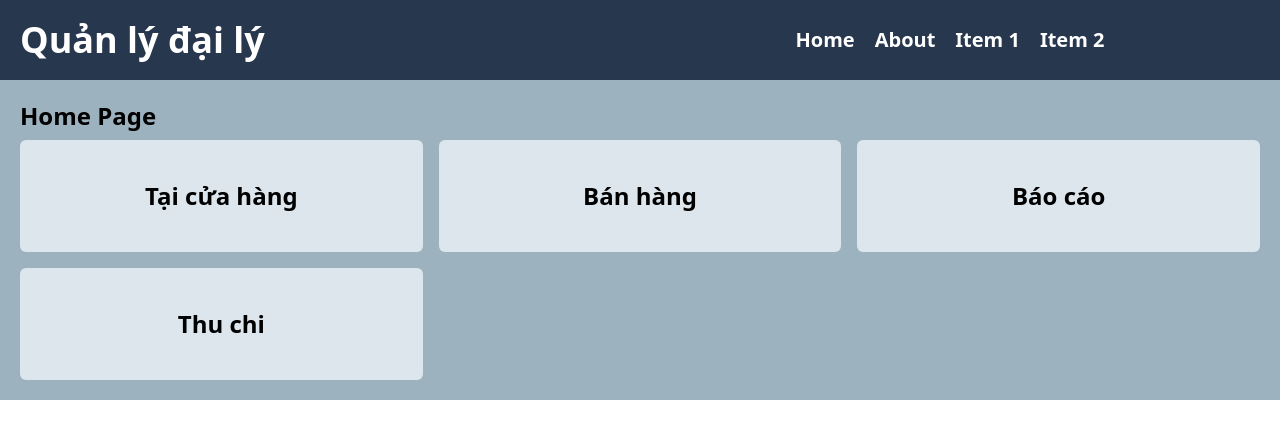
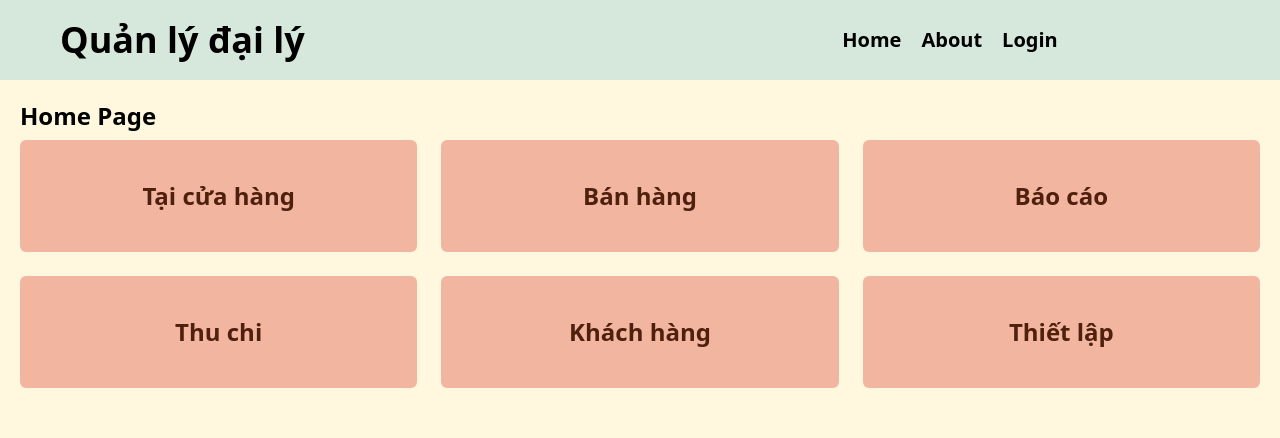
Before and after one commit to tannnt23/SE104.N21-QuanLyDaiLy, a React (Vite) app: page / in a window 1280 px wide. Shown: the top 438 px of the page. Built offline with nearby package versions, Linux system fonts and the light colour scheme.

Commit message:
Add some styles

```diff
--- a/index.html
+++ b/index.html
@@ -4,7 +4,7 @@
     <meta charset="UTF-8" />
     <link rel="icon" type="image/svg+xml" href="/vite.svg" />
     <meta name="viewport" content="width=device-width, initial-scale=1.0" />
-    <title>Vite + React</title>
+    <title>Quản lý đại lý</title>
   </head>
   <body>
     <div id="root"></div>
--- a/src/component/header/Header.jsx
+++ b/src/component/header/Header.jsx
@@ -1,8 +1,8 @@
 const Header = () => {
   return (
-    <header className="flex w-screen p-5 bg-[#27374D] text-white">
+    <header className="flex p-5 bg-[#D6E8DB]">
       <div className="flex-1 flex">
-        <h1 className="text-4xl font-bold cursor-pointer">Quản lý đại lý</h1>
+        <h1 className="text-4xl font-bold ml-10 cursor-pointer">Quản lý đại lý</h1>
       </div>
       <div className="flex-1 flex items-center justify-center">
         <ul className="flex space-x-5 justify-center text-xl font-semibold">
@@ -13,10 +13,7 @@ const Header = () => {
             <button>About</button>
           </li>
           <li>
-            <button>Item 1</button>
-          </li>
-          <li>
-            <button>Item 2</button>
+            <button>Login</button>
           </li>
         </ul>
       </div>
--- a/src/component/layout/Layout.jsx
+++ b/src/component/layout/Layout.jsx
@@ -5,7 +5,7 @@ const Layout = ({ children }) => {
     <div className="h-screen min-h-screen relative">
       <Header />
       {/* Content */}
-      <div className="p-5 bg-[#9DB2BF]">
+      <div className="p-5 min-h-[calc(100vh-80px)] bg-[#FFF8DE]">
         <div>{children}</div>
       </div>
       {/* ---Content--- */}
--- a/src/component/menu/menuItem/MenuItem.jsx
+++ b/src/component/menu/menuItem/MenuItem.jsx
@@ -1,6 +1,6 @@
 const MenuItem = ({ label }) => {
   return (
-    <div className="p-10 bg-[#DDE6ED] rounded-md flex justify-center cursor-pointer hover:bg-blue-300 transition ease-in-out duration-150">
+    <div className="p-10 bg-[#F2B6A0] hover:bg-[#FFDEB4] text-[#4F200D]  rounded-md flex justify-center cursor-pointer transition ease-in-out duration-150">
       <p className="text-2xl font-semibold">{label}</p>
     </div>
   );
--- a/src/component/menu/menuWrapper/MenuWrapper.jsx
+++ b/src/component/menu/menuWrapper/MenuWrapper.jsx
@@ -2,11 +2,13 @@ import MenuItem from "../menuItem/MenuItem";
 
 function MenuWrapper() {
   return (
-    <div className=" grid grid-cols-3 gap-4">
+    <div className=" grid grid-cols-3 gap-6">
       <MenuItem label={"Tại cửa hàng"}/>
       <MenuItem label={"Bán hàng"}/>
       <MenuItem label={"Báo cáo"}/>
       <MenuItem label={"Thu chi"}/>
+      <MenuItem label={"Khách hàng"}/>
+      <MenuItem label={"Thiết lập"}/>
 
     </div>
   );
```
